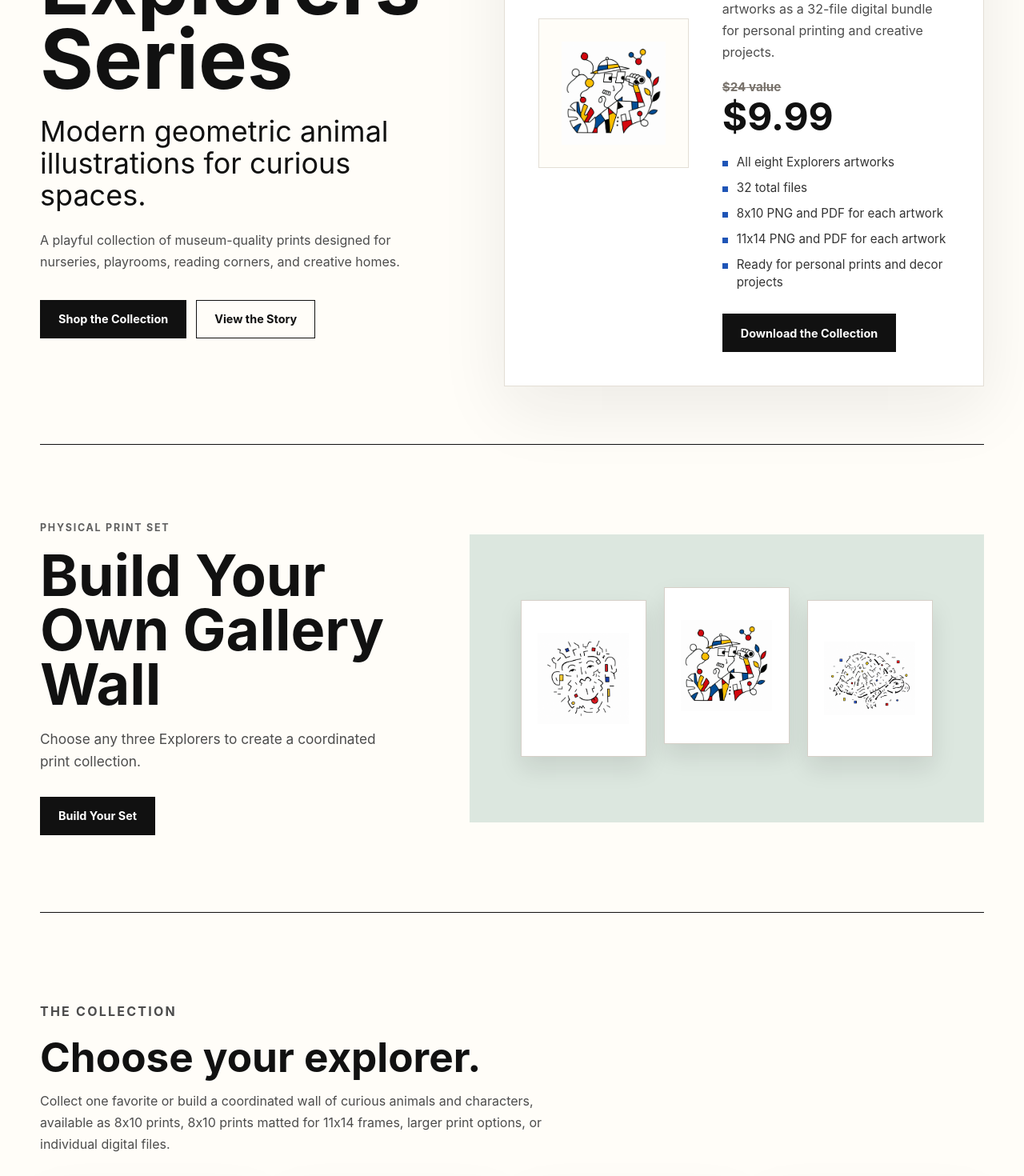
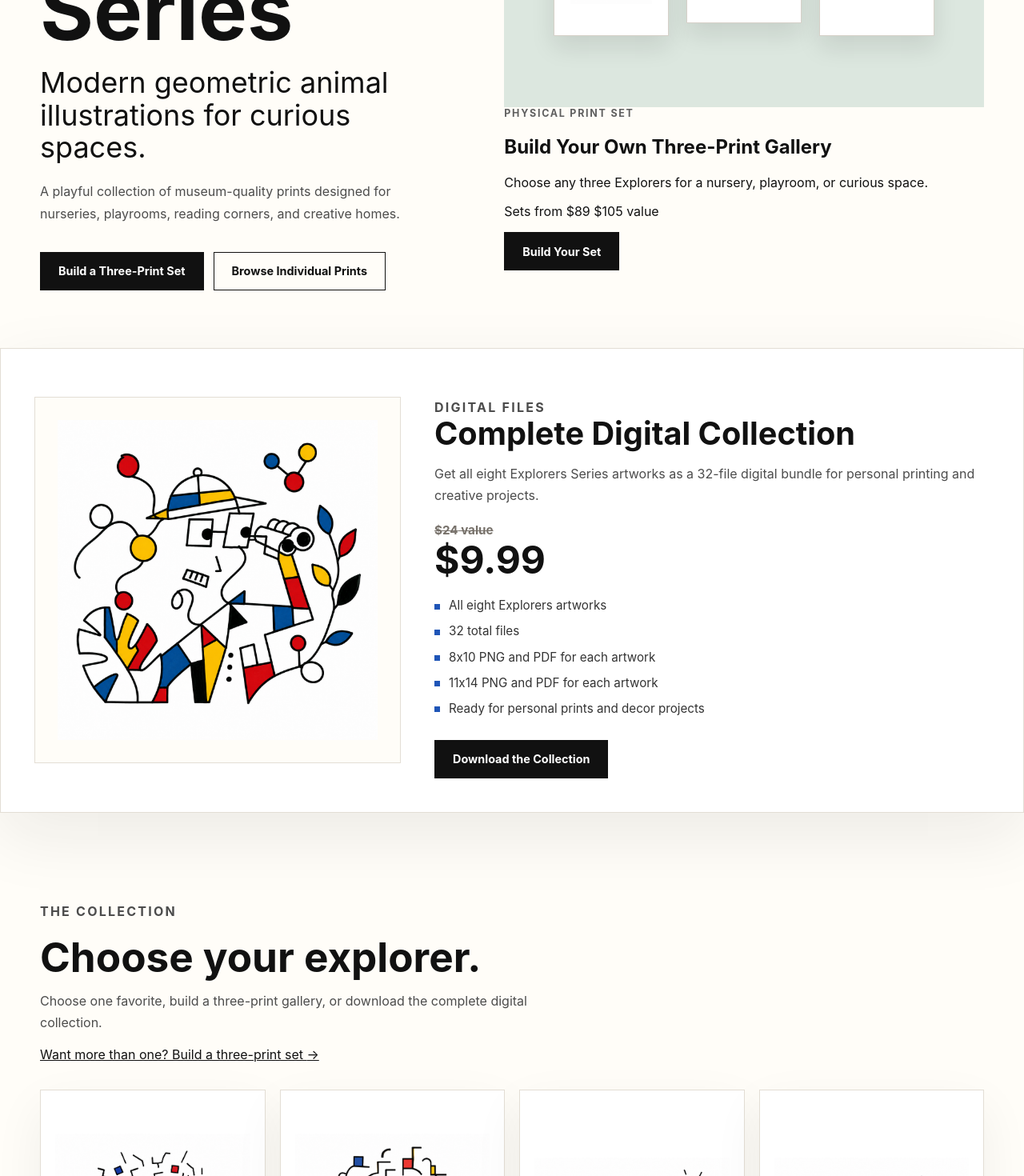
Before and after one commit to BigHitterG/bygoetz, a Next.js app: page /explorers in a window 1280 px wide. Shown: the part 420-1890 px from the top of the page at 80% size. Built offline with nearby package versions, Linux system fonts and the light colour scheme; no server answers.

Commit message:
Physical set pricing: update components/explorers/ExplorersPage.tsx

```diff
--- a/components/explorers/ExplorersPage.tsx
+++ b/components/explorers/ExplorersPage.tsx
@@ -25,15 +25,39 @@ export function ExplorersPage() {
             playrooms, reading corners, and creative homes.
           </p>
           <div className={styles.heroActions}>
-            <a href="#collection" className={styles.primaryButton}>
-              Shop the Collection
+            <a
+              href={withSiteBasePath("/explorers/build-a-set")}
+              className={styles.primaryButton}
+            >
+              Build a Three-Print Set
             </a>
-            <a href="#story" className={styles.secondaryButton}>
-              View the Story
+            <a href="#collection" className={styles.secondaryButton}>
+              Browse Individual Prints
             </a>
           </div>
         </div>
-        <aside className={styles.digitalBundleCard} aria-label="Digital collection bundle">
+        <aside className={styles.buildSetHeroCard} aria-label="Build a physical print set">
+          <div className={styles.buildSetFeatureArt} aria-hidden="true">
+            {[explorerProducts[0], explorerProducts[6], explorerProducts[4]].map((product) => (
+              <span key={product.slug}>
+                <ArtworkImage src={product.image} title={product.title} />
+              </span>
+            ))}
+          </div>
+          <div className={styles.buildSetHeroCopy}>
+            <p className={styles.eyebrow}>Physical print set</p>
+            <h2>Build Your Own Three-Print Gallery</h2>
+            <p>Choose any three Explorers for a nursery, playroom, or curious space.</p>
+            <p className={styles.buildSetPrice}>Sets from $89 <span>$105 value</span></p>
+            <a className={styles.primaryButton} href={withSiteBasePath("/explorers/build-a-set")}>
+              Build Your Set
+            </a>
+          </div>
+        </aside>
+      </section>
+
+      <section className={styles.digitalBundleSection} aria-label="Digital collection bundle">
+        <aside className={styles.digitalBundleCard}>
           <div className={styles.bundleArtworkFrame}>
             <ArtworkImage src={explorerDigitalBundle.image} title="Explorer" />
           </div>
@@ -46,36 +70,11 @@ export function ExplorersPage() {
               <strong>{explorerDigitalBundle.price}</strong>
             </div>
             <ul className={styles.bundleList}>
-              {explorerDigitalBundle.includes.map((item) => (
-                <li key={item}>{item}</li>
-              ))}
+              {explorerDigitalBundle.includes.map((item) => <li key={item}>{item}</li>)}
             </ul>
-            <a className={styles.primaryButton} href={digitalBundleHref}>
-              {digitalBundleCta}
-            </a>
+            <a className={styles.primaryButton} href={digitalBundleHref}>{digitalBundleCta}</a>
           </div>
         </aside>
-      </section>
-
-      <section className={styles.buildSetFeature} aria-labelledby="build-set-feature-title">
-        <div className={styles.buildSetFeatureCopy}>
-          <p className={styles.eyebrow}>Physical print set</p>
-          <h2 id="build-set-feature-title">Build Your Own Gallery Wall</h2>
-          <p>Choose any three Explorers to create a coordinated print collection.</p>
-          <a
-            className={styles.primaryButton}
-            href={withSiteBasePath("/explorers/build-a-set")}
-          >
-            Build Your Set
-          </a>
-        </div>
-        <div className={styles.buildSetFeatureArt} aria-hidden="true">
-          {[explorerProducts[0], explorerProducts[6], explorerProducts[4]].map((product) => (
-            <span key={product.slug}>
-              <ArtworkImage src={product.image} title={product.title} />
-            </span>
-          ))}
-        </div>
       </section>
 
       <section className={styles.collectionSection} id="collection">
@@ -83,10 +82,12 @@ export function ExplorersPage() {
           <p className={styles.eyebrow}>The collection</p>
           <h2>Choose your explorer.</h2>
           <p>
-            Collect one favorite or build a coordinated wall of curious animals and
-            characters, available as 8x10 prints, 8x10 prints matted for 11x14 frames,
-            larger print options, or individual digital files.
+            Choose one favorite, build a three-print gallery, or download the complete
+            digital collection.
           </p>
+          <a className={styles.collectionBundleLink} href={withSiteBasePath("/explorers/build-a-set")}>
+            Want more than one? Build a three-print set {"\u2192"}
+          </a>
         </div>
         <div className={styles.productGrid}>
           {explorerProducts.map((product) => (
```
